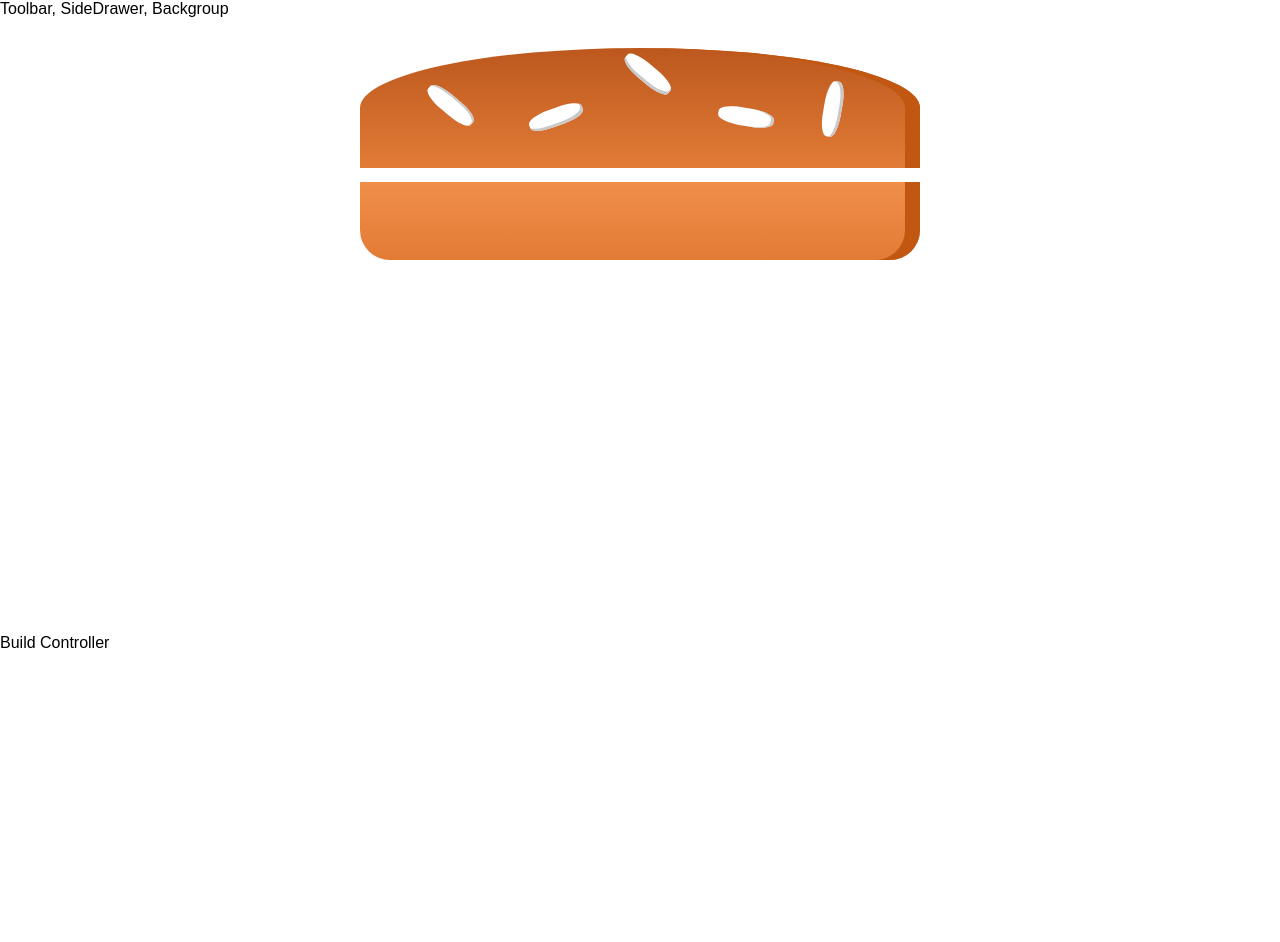
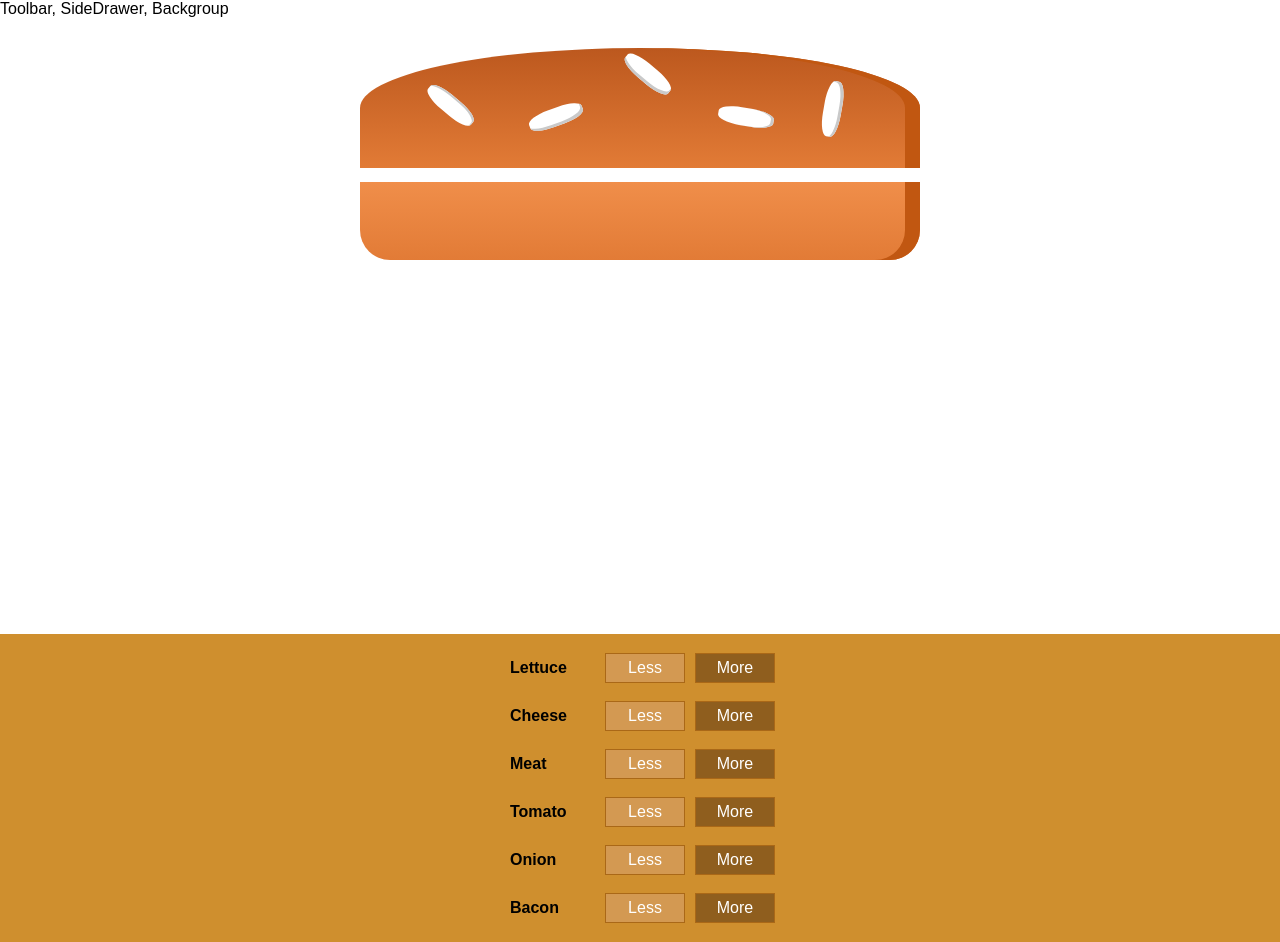
Before and after one commit to dsiu13/React-Burger, a React app: page / in a window 1280 px wide. Before the commit the page ends 800 px from the top, so only its background shows below. Built offline with nearby package versions, Linux system fonts and the light colour scheme.

Commit message:
controller added

```diff
--- /dev/null
+++ b/src/components/Burger/BuildControls/BuildControl/BuildControl.css
@@ -0,0 +1,56 @@
+.BuildControl {
+    display: flex;
+    justify-content: space-between;
+    align-items: center;
+    margin: 5px 0;
+}
+
+.BuildControl button {
+    display: block;
+    font: inherit;
+    padding: 5px;
+    margin: 0 5px;
+    width: 80px;
+    border: 1px solid #AA6817;
+    cursor: pointer;
+    outline: none;
+}
+
+.BuildControl button:disabled {
+    background-color: #AC9980;
+    border: 1px solid #7E7365;
+    color: #ccc;
+    cursor: default;
+}
+
+.BuildControl button:hover:disabled {
+    background-color: #AC9980;
+    color: #ccc;
+    cursor: not-allowed;
+}
+
+.Label {
+    padding: 10px;
+    font-weight: bold;
+    width: 80px;
+}
+
+.BuildControl .Less {
+    background-color: #D39952;
+    color: white;
+}
+
+.BuildControl .More {
+    background-color: #8F5E1E;
+    color: white;
+}
+
+.BuildControl .Less:hover, .BuildControl .Less:active {
+    background-color: #DAA972;
+    color: white;
+}
+
+.BuildControl .More:hover,.BuildControl .More:active {
+    background-color: #99703F;
+    color: white;
+}
--- /dev/null
+++ b/src/components/Burger/BuildControls/BuildControl/BuildControl.js
@@ -0,0 +1,12 @@
+import React from 'react';
+import classes from './BuildControl.css';
+
+const buildControl = (props) => (
+  <div className={classes.BuildControl}>
+    <div className={classes.Label}>{props.label}</div>
+    <button className={classes.Less}>Less</button>
+    <button className={classes.More}>More</button>
+  </div>
+);
+
+export default buildControl;
--- /dev/null
+++ b/src/components/Burger/BuildControls/BuildControls.css
@@ -0,0 +1,10 @@
+.BuildControls {
+  width: 100%;
+  background-color: #CF8F2E;
+  display: flex;
+  flex-flow: column;
+  align-items: center;
+  box-shadow: 0 2px 1px #ccc;
+  margin: auto;
+  padding: 10px 0;
+}
--- /dev/null
+++ b/src/components/Burger/BuildControls/BuildControls.js
@@ -0,0 +1,23 @@
+import React from 'react';
+
+import classes from './BuildControls.css'
+import BuildControl from './BuildControl/BuildControl';
+
+const controls = [
+  { label: 'Lettuce', type: 'lettuce' },
+  { label: 'Cheese', type: 'cheese' },
+  { label: 'Meat', type: 'meat' },
+  { label: 'Tomato', type: 'tomato' },
+  { label: 'Onion', type: 'onion' },
+  { label: 'Bacon', type: 'bacon' },
+];
+
+const buildControls = (props) => (
+  <div className={classes.BuildControls}>
+    {controls.map(ctrl => (
+      <BuildControl key={ctrl.label} label={ctrl.label} />
+    ))}
+  </div>
+);
+
+export default buildControls;
--- a/src/containers/BurgerBuilder/BurgerBuilder.js
+++ b/src/containers/BurgerBuilder/BurgerBuilder.js
@@ -1,6 +1,7 @@
 import React, { Component } from 'react';
 import Aux from '../../hoc/Aux';
 import Burger from '../../components/Burger/Burger';
+import BuildControls from '../../components/Burger/BuildControls/BuildControls';
 
 class BurgerBuilder extends Component {
 
@@ -22,7 +23,7 @@
     return (
       <Aux>
         <div><Burger ingredients={this.state.ingredients}/></div>
-        <div>Build Controller</div>
+        <BuildControls />
       </Aux>
     );
   }
```
Also changed, not shown: src/components/Burger/Burger.js (+8 -5 lines).
